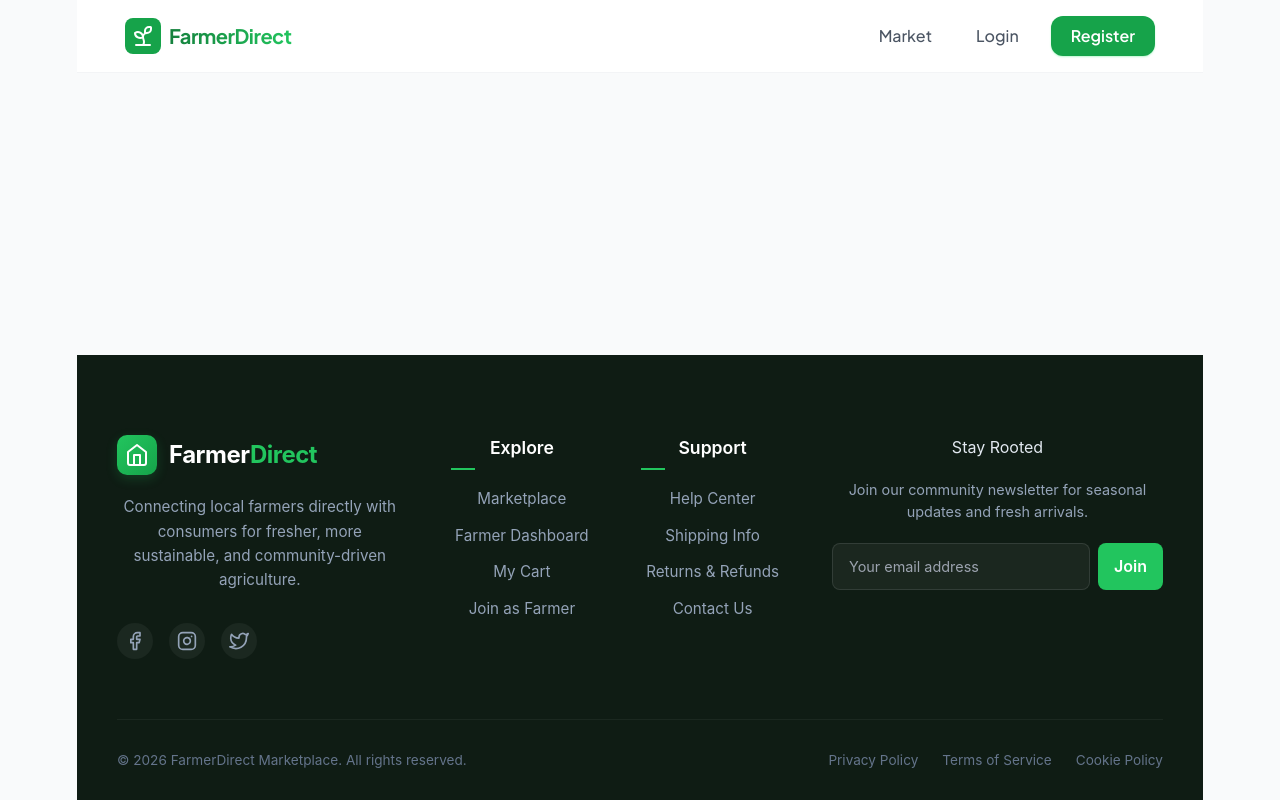
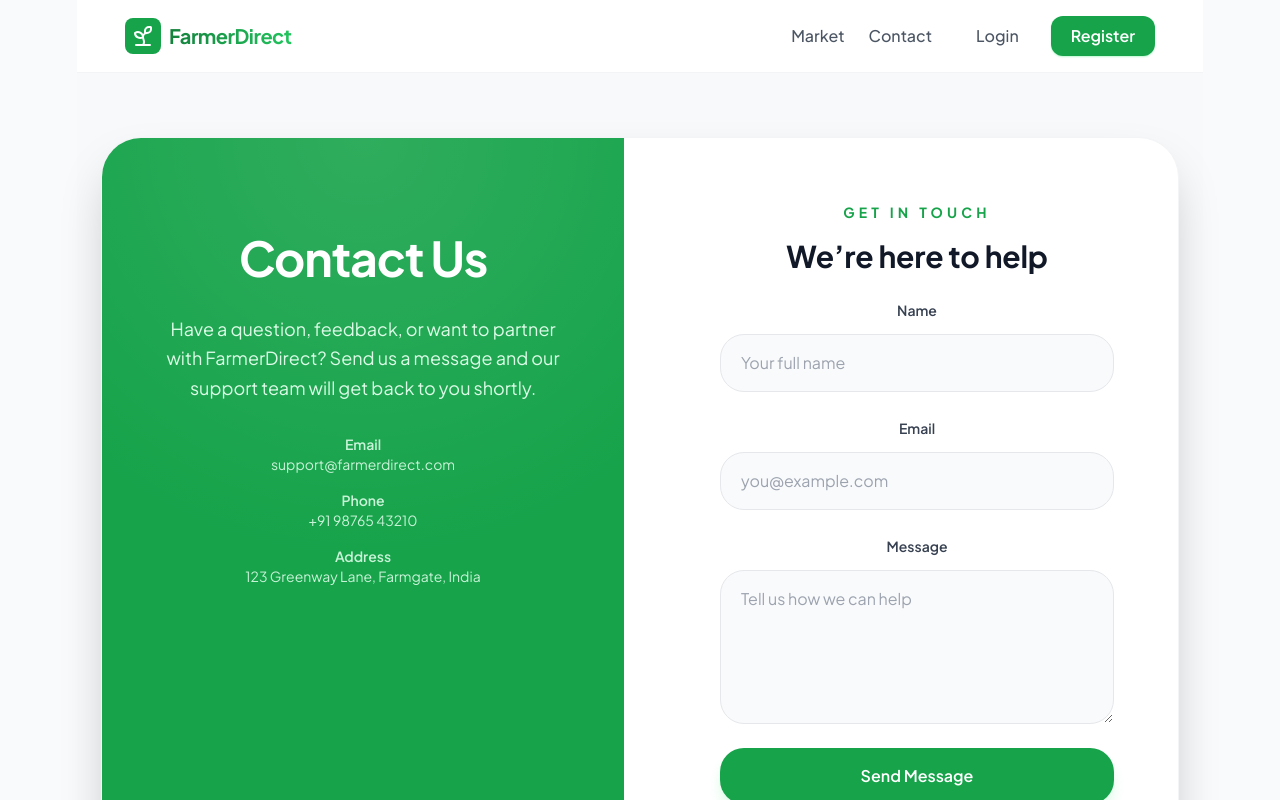
Before and after one commit to KartikKamatagi/Agriculture_Project, a React (Vite) app in the folder agriculture-frontend/: page /contact in a window 1280 px wide. Shown: the top 800 px of the page. Built offline with nearby package versions, Linux system fonts and the light colour scheme.

Commit message:
Updated contact page

```diff
--- a/agriculture-frontend/src/App.jsx
+++ b/agriculture-frontend/src/App.jsx
@@ -6,6 +6,7 @@ import Navbar from './components/Navbar';
 import Login from './pages/Login';
 import Register from './pages/Register';
 import Home from './pages/Home';
+import Contact from './pages/Contact';
 import Cart from './pages/Cart';
 import FarmerDashboard from './pages/FarmerDashboard';
 import Footer from './components/Footer';
@@ -38,6 +39,7 @@ function App() {
                 <Route path="/" element={<Home />} />
                 <Route path="/login" element={<Login />} />
                 <Route path="/register" element={<Register />} />
+                <Route path="/contact" element={<Contact />} />
 
                 <Route
                   path="/farmer-dashboard"
--- a/agriculture-frontend/src/components/Footer.jsx
+++ b/agriculture-frontend/src/components/Footer.jsx
@@ -57,7 +57,7 @@ const Footer = () => {
             <li><a href="#">Help Center</a></li>
             <li><a href="#">Shipping Info</a></li>
             <li><a href="#">Returns & Refunds</a></li>
-            <li><a href="#">Contact Us</a></li>
+            <li><Link to="/contact">Contact Us</Link></li>
           </ul>
         </div>
 
--- a/agriculture-frontend/src/components/Navbar.jsx
+++ b/agriculture-frontend/src/components/Navbar.jsx
@@ -25,6 +25,7 @@ const Navbar = () => {
 
       <div className="flex items-center gap-6">
         <Link to="/" className="text-gray-600 hover:text-green-600 font-medium transition-colors">Market</Link>
+        <Link to="/contact" className="text-gray-600 hover:text-green-600 font-medium transition-colors">Contact</Link>
 
         {user ? (
           <>
--- /dev/null
+++ b/agriculture-frontend/src/pages/Contact.jsx
@@ -0,0 +1,112 @@
+import React, { useState } from 'react';
+
+const Contact = () => {
+  const [formData, setFormData] = useState({ name: '', email: '', message: '' });
+  const [submitted, setSubmitted] = useState(false);
+
+  const handleChange = (e) => {
+    const { name, value } = e.target;
+    setFormData((prev) => ({ ...prev, [name]: value }));
+  };
+
+  const handleSubmit = (e) => {
+    e.preventDefault();
+    setSubmitted(true);
+    setFormData({ name: '', email: '', message: '' });
+  };
+
+  return (
+    <div className="min-h-screen bg-[#f7f9fb] py-16 px-6">
+      <div className="max-w-6xl mx-auto bg-white rounded-[40px] shadow-2xl border border-gray-100 overflow-hidden">
+        <div className="grid grid-cols-1 lg:grid-cols-2 gap-0 lg:gap-8">
+          <div className="relative bg-green-600 text-white p-12 lg:p-16">
+            <div className="absolute inset-0 bg-[radial-gradient(circle_at_top,_rgba(255,255,255,0.18),_transparent_55%)] opacity-60" />
+            <div className="relative z-10 space-y-8">
+              <h1 className="text-4xl md:text-5xl font-black tracking-tight">Contact Us</h1>
+              <p className="text-lg text-green-100 max-w-xl leading-relaxed">
+                Have a question, feedback, or want to partner with FarmerDirect? Send us a message and our support team will get back to you shortly.
+              </p>
+              <div className="space-y-4 text-sm text-green-100/90">
+                <div>
+                  <span className="block font-semibold">Email</span>
+                  <span>support@farmerdirect.com</span>
+                </div>
+                <div>
+                  <span className="block font-semibold">Phone</span>
+                  <span>+91 98765 43210</span>
+                </div>
+                <div>
+                  <span className="block font-semibold">Address</span>
+                  <span>123 Greenway Lane, Farmgate, India</span>
+                </div>
+              </div>
+            </div>
+          </div>
+
+          <div className="p-8 md:p-12 lg:p-16">
+            <div className="max-w-xl">
+              <p className="text-sm uppercase tracking-[0.3em] text-green-600 font-black mb-4">Get in touch</p>
+              <h2 className="text-3xl font-bold text-gray-900 mb-6">We’re here to help</h2>
+
+              {submitted ? (
+                <div className="rounded-3xl border border-green-100 bg-green-50 p-8">
+                  <h3 className="text-xl font-semibold text-green-800 mb-2">Message sent!</h3>
+                  <p className="text-sm text-green-700">Thanks for reaching out. We’ll respond as soon as possible.</p>
+                </div>
+              ) : (
+                <form onSubmit={handleSubmit} className="space-y-6">
+                  <label className="block">
+                    <span className="text-sm font-semibold text-gray-700">Name</span>
+                    <input
+                      name="name"
+                      value={formData.name}
+                      onChange={handleChange}
+                      required
+                      className="mt-3 block w-full rounded-3xl border border-gray-200 bg-gray-50 px-5 py-4 text-gray-900 focus:border-green-500 focus:ring-4 focus:ring-green-100 outline-none transition"
+                      placeholder="Your full name"
+                    />
+                  </label>
+
+                  <label className="block">
+                    <span className="text-sm font-semibold text-gray-700">Email</span>
+                    <input
+                      name="email"
+                      type="email"
+                      value={formData.email}
+                      onChange={handleChange}
+                      required
+                      className="mt-3 block w-full rounded-3xl border border-gray-200 bg-gray-50 px-5 py-4 text-gray-900 focus:border-green-500 focus:ring-4 focus:ring-green-100 outline-none transition"
+                      placeholder="you@example.com"
+                    />
+                  </label>
+
+                  <label className="block">
+                    <span className="text-sm font-semibold text-gray-700">Message</span>
+                    <textarea
+                      name="message"
+                      value={formData.message}
+                      onChange={handleChange}
+                      required
+                      rows="5"
+                      className="mt-3 block w-full rounded-3xl border border-gray-200 bg-gray-50 px-5 py-4 text-gray-900 focus:border-green-500 focus:ring-4 focus:ring-green-100 outline-none transition"
+                      placeholder="Tell us how we can help"
+                    />
+                  </label>
+
+                  <button
+                    type="submit"
+                    className="w-full rounded-3xl bg-green-600 px-6 py-4 text-white font-semibold shadow-lg shadow-green-200/60 transition hover:bg-green-700"
+                  >
+                    Send Message
+                  </button>
+                </form>
+              )}
+            </div>
+          </div>
+        </div>
+      </div>
+    </div>
+  );
+};
+
+export default Contact;
```
Also changed, not shown: 1 other file (tests, documents, lock files or other folders).
